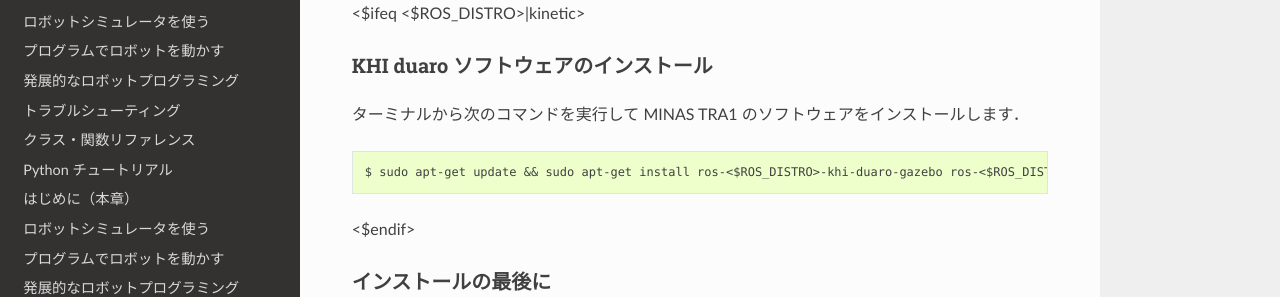
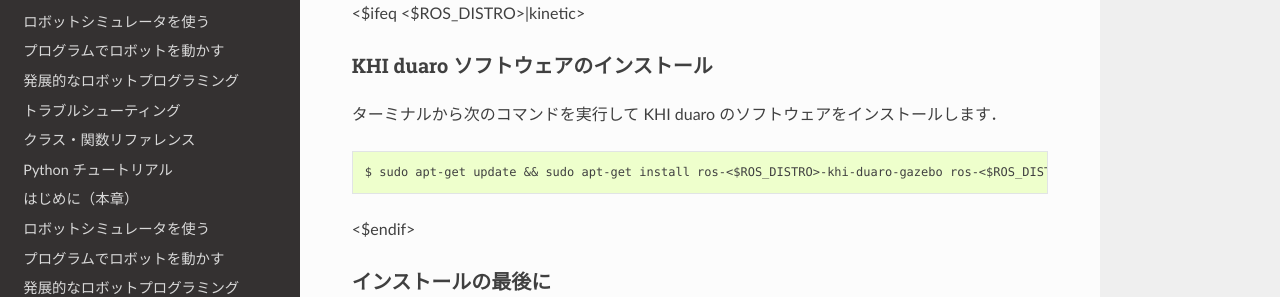
Before and after one commit to tork-a/tork_moveit_tutorial, a Sphinx documentation site: the page built from doc/moveit-tutorial_ja_robot-simulator.md, in a window 1280 px wide and 900 px high, scrolled down 4739 px. Shown: the part 153-450 px from the top of the window. Built offline with Sphinx 7.4.7 and the Read the Docs theme 2.0.0, drawn with Linux system fonts in a browser that asks for light colours.

Commit message:
fix typo MINAS-TRA1 -> KHI Duaro

````diff
--- a/doc/moveit-tutorial_ja_robot-simulator.md
+++ b/doc/moveit-tutorial_ja_robot-simulator.md
@@ -229,7 +229,7 @@
 ### KHI duaro ソフトウェアのインストール
 
 ターミナルから次のコマンドを実行して
-MINAS TRA1 のソフトウェアをインストールします．
+KHI duaro のソフトウェアをインストールします．
 
 ```
 $ sudo apt-get update && sudo apt-get install ros-<$ROS_DISTRO>-khi-duaro-gazebo ros-<$ROS_DISTRO>-khi-duaro-description ros-<$ROS_DISTRO>-khi-duaro-ikfast-plugin ros-<$ROS_DISTRO>-khi-duaro-moveit-config
````
